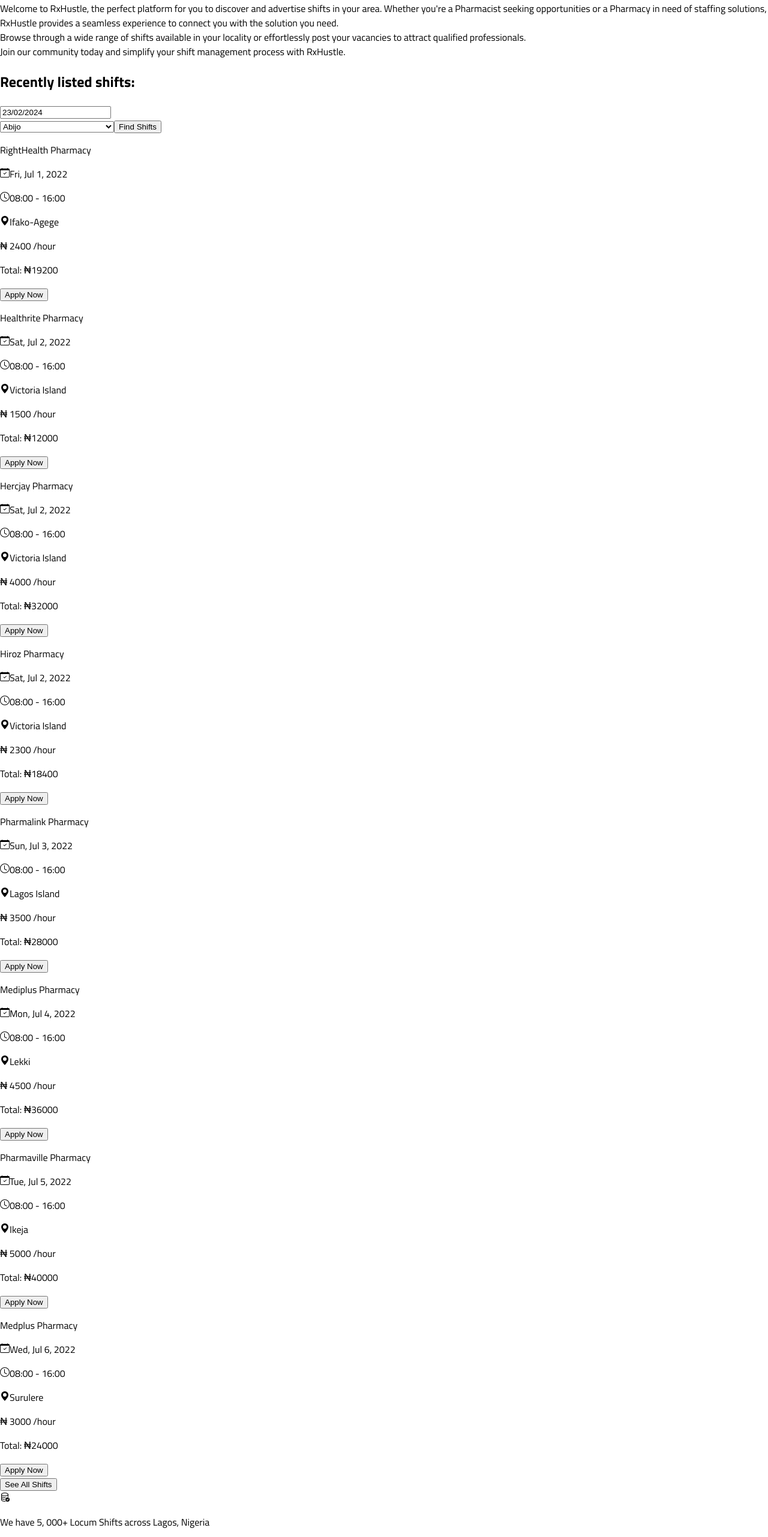
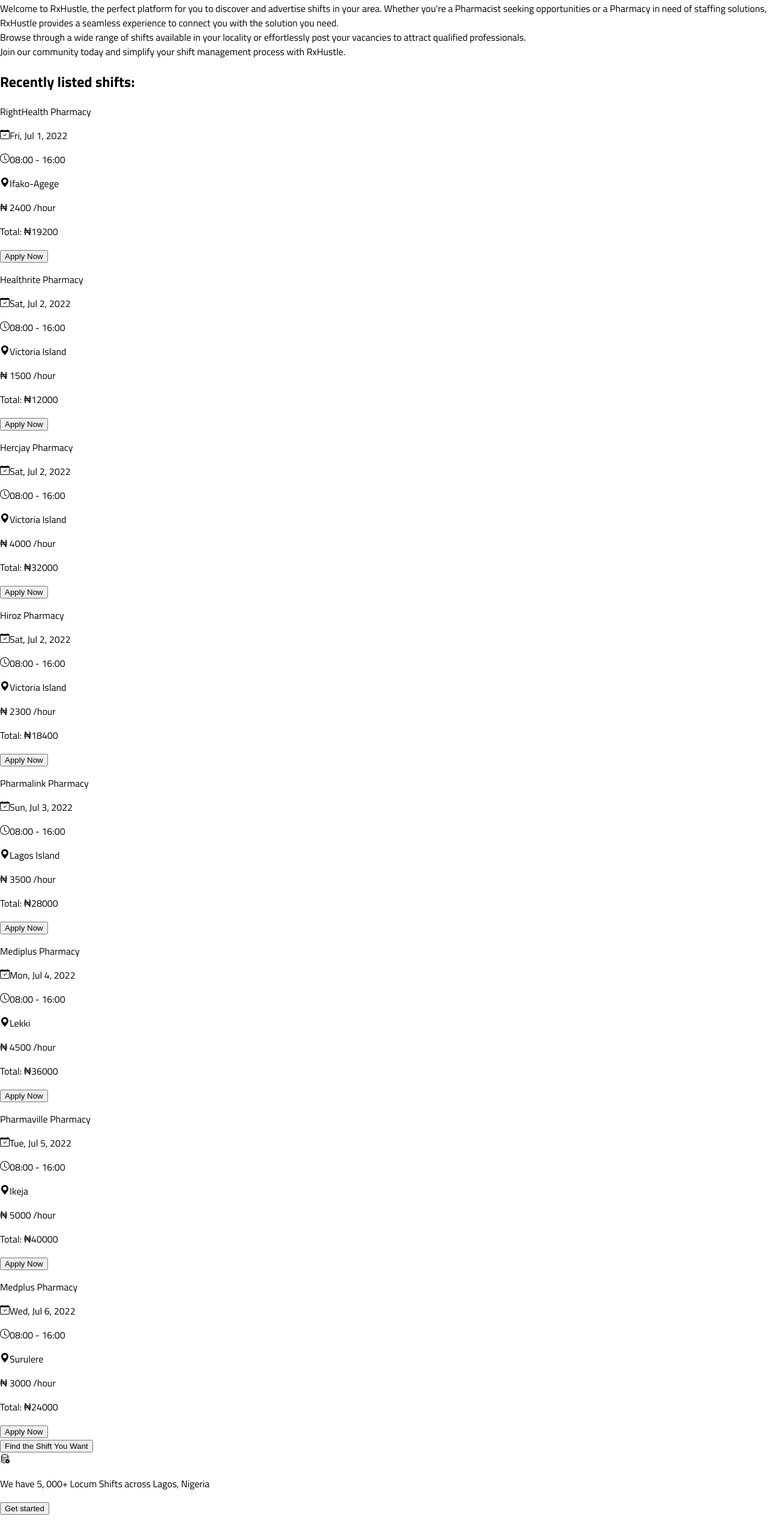
Before and after one commit to hercjay/RxHustle, a React (Create React App) app: page / in a window 1280 px wide. Shown: the part 234-2797 px from the top of the page at 60% size. After the commit the page ends 2760 px from the top, so only its background shows below. Built offline with nearby package versions, Linux system fonts and the light colour scheme.

Commit message:
remove shifts filtering controls on the home page and update button to navigate to find shifts page

```diff
--- a/src/pages/Home.js
+++ b/src/pages/Home.js
@@ -31,7 +31,7 @@
                 </h2>
 
 
-                <div className='my-10'>
+                {/* <div className='my-10'>
                     <div className='bg-white rounded-lg p-4 grid grid-cols-1 md:grid-cols-3 gap-4 items-center'>
 
                             <MyDatePicker selectedDate={selectedDate} setSelectedDate={setSelectedDate} />
@@ -44,7 +44,7 @@
                             <MyButton text='Find Shifts' />
 
                     </div>
-                </div>
+                </div> */}
 
 
                 <div className='my-10 grid grid-cols-2 md:grid-cols-4 gap-4'>
@@ -56,7 +56,7 @@
 
                 <Link to='/find-shifts' className='grid grid-cols-1 md:grid-cols-3'>
                     <div></div>
-                    <MyButton text='See All Shifts' />
+                    <MyButton text='Find the Shift You Want' />
                     <div></div>
                 </Link>
 
```
